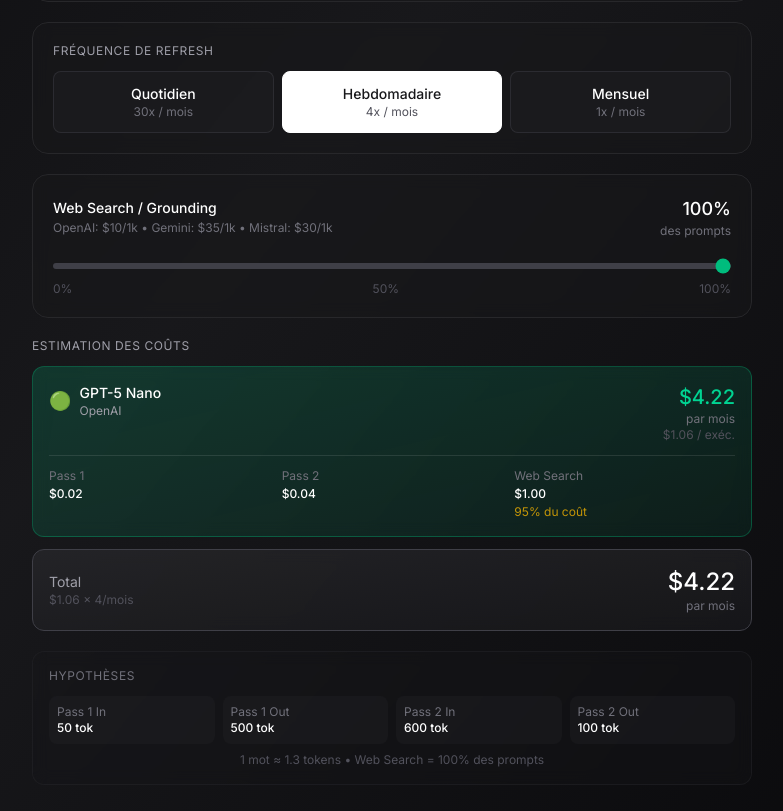
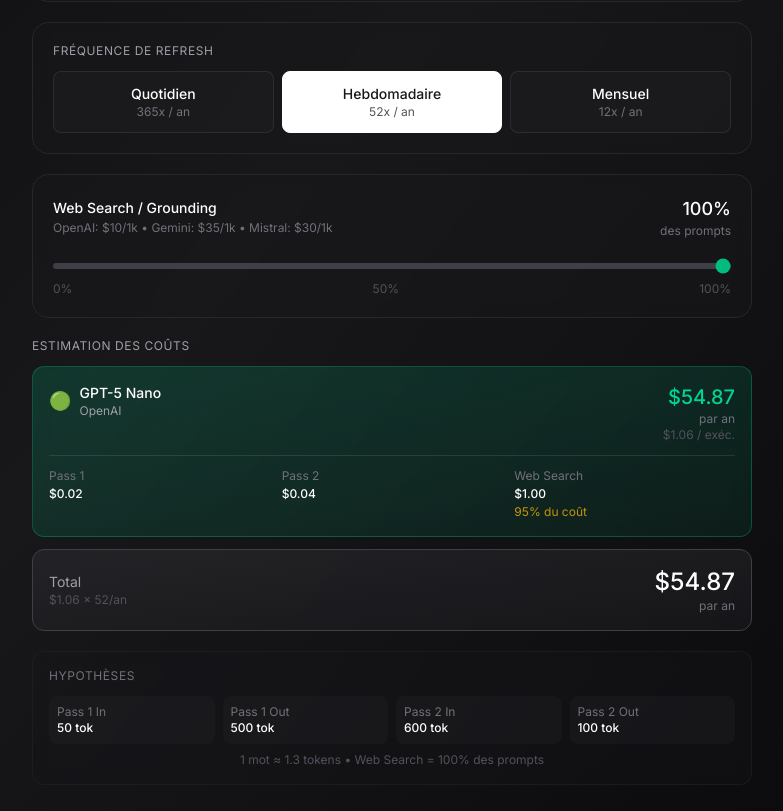
Before and after one commit to Spark-Data-Team/geo-cost-estimator, a React (Vite) app: page / in a window 1280 px wide. Shown: the part 715-1526 px from the top of the page, without its empty margins (248-1031 px from the left). Built offline with nearby package versions, Linux system fonts and the light colour scheme.

Commit message:
Switch from monthly to yearly estimation

```diff
--- a/src/App.tsx
+++ b/src/App.tsx
@@ -144,11 +144,11 @@
   pass2Output: 100,    // JSON structuré des mentions
 }
 
-// Fréquences de refresh
+// Fréquences de refresh (runs par an)
 const FREQUENCIES = {
-  daily: { label: 'Quotidien', runsPerMonth: 30 },
-  weekly: { label: 'Hebdomadaire', runsPerMonth: 4 },
-  monthly: { label: 'Mensuel', runsPerMonth: 1 },
+  daily: { label: 'Quotidien', runsPerYear: 365 },
+  weekly: { label: 'Hebdomadaire', runsPerYear: 52 },
+  monthly: { label: 'Mensuel', runsPerYear: 12 },
 } as const
 
 type FrequencyKey = keyof typeof FREQUENCIES
@@ -181,7 +181,7 @@
     })
   }
 
-  const runsPerMonth = FREQUENCIES[frequency].runsPerMonth
+  const runsPerYear = FREQUENCIES[frequency].runsPerYear
 
   const calculations = useMemo(() => {
     return selectedModels.map(modelKey => {
@@ -202,7 +202,7 @@
       const webSearchTotal = (webSearchCalls / 1000) * model.webSearchCost
 
       const totalPerRun = pass1Total + pass2Total + webSearchTotal
-      const totalMonthly = totalPerRun * runsPerMonth
+      const totalYearly = totalPerRun * runsPerYear
 
       return {
         modelKey,
@@ -211,19 +211,13 @@
         pass2Total,
         webSearchTotal,
         totalPerRun,
-        totalMonthly,
-        breakdown: {
-          pass1Input: pass1InputCost,
-          pass1Output: pass1OutputCost,
-          pass2Input: pass2InputCost,
-          pass2Output: pass2OutputCost,
-        }
+        totalYearly,
       }
     })
-  }, [promptCount, selectedModels, webSearchPercent, runsPerMonth])
+  }, [promptCount, selectedModels, webSearchPercent, runsPerYear])
 
   const grandTotalPerRun = calculations.reduce((sum, c) => sum + c.totalPerRun, 0)
-  const grandTotalMonthly = calculations.reduce((sum, c) => sum + c.totalMonthly, 0)
+  const grandTotalYearly = calculations.reduce((sum, c) => sum + c.totalYearly, 0)
 
   return (
     <div className="min-h-screen bg-gradient-to-br from-zinc-950 via-zinc-900 to-zinc-950 text-white">
@@ -338,7 +332,7 @@
             </label>
             <div className="grid grid-cols-3 gap-2">
               {(Object.keys(FREQUENCIES) as FrequencyKey[]).map(freq => {
-                const { label, runsPerMonth: runs } = FREQUENCIES[freq]
+                const { label, runsPerYear: runs } = FREQUENCIES[freq]
                 const isSelected = frequency === freq
                 return (
                   <button
@@ -352,7 +346,7 @@
                   >
                     <div className="font-medium text-sm">{label}</div>
                     <div className={`text-xs ${isSelected ? 'text-zinc-600' : 'text-zinc-500'}`}>
-                      {runs}x / mois
+                      {runs}x / an
                     </div>
                   </button>
                 )
@@ -395,7 +389,7 @@
             <div className="space-y-3">
               <h2 className="text-xs text-zinc-400 uppercase tracking-wider">Estimation des coûts</h2>
 
-              {calculations.map(({ modelKey, model, pass1Total, pass2Total, webSearchTotal, totalPerRun, totalMonthly }) => (
+              {calculations.map(({ modelKey, model, pass1Total, pass2Total, webSearchTotal, totalPerRun, totalYearly }) => (
                 <div
                   key={modelKey}
                   className={`bg-gradient-to-br ${model.color} backdrop-blur-sm rounded-xl border ${model.border} p-4`}
@@ -410,9 +404,9 @@
                     </div>
                     <div className="text-right">
                       <div className={`text-xl font-medium ${model.accent}`}>
-                        {formatCurrency(totalMonthly)}
+                        {formatCurrency(totalYearly)}
                       </div>
-                      <div className="text-xs text-zinc-500">par mois</div>
+                      <div className="text-xs text-zinc-500">par an</div>
                       <div className="text-xs text-zinc-600">
                         {formatCurrency(totalPerRun)} / exéc.
                       </div>
@@ -452,14 +446,14 @@
                     <div>
                       <div className="text-zinc-400 text-sm">Total {calculations.length > 1 ? 'tous modèles' : ''}</div>
                       <div className="text-xs text-zinc-600">
-                        {formatCurrency(grandTotalPerRun)} × {runsPerMonth}/mois
+                        {formatCurrency(grandTotalPerRun)} × {runsPerYear}/an
                       </div>
                     </div>
                     <div className="text-right">
                       <div className="text-2xl font-medium text-white">
-                        {formatCurrency(grandTotalMonthly)}
+                        {formatCurrency(grandTotalYearly)}
                       </div>
-                      <div className="text-xs text-zinc-500">par mois</div>
+                      <div className="text-xs text-zinc-500">par an</div>
                     </div>
                   </div>
                 </div>
```
